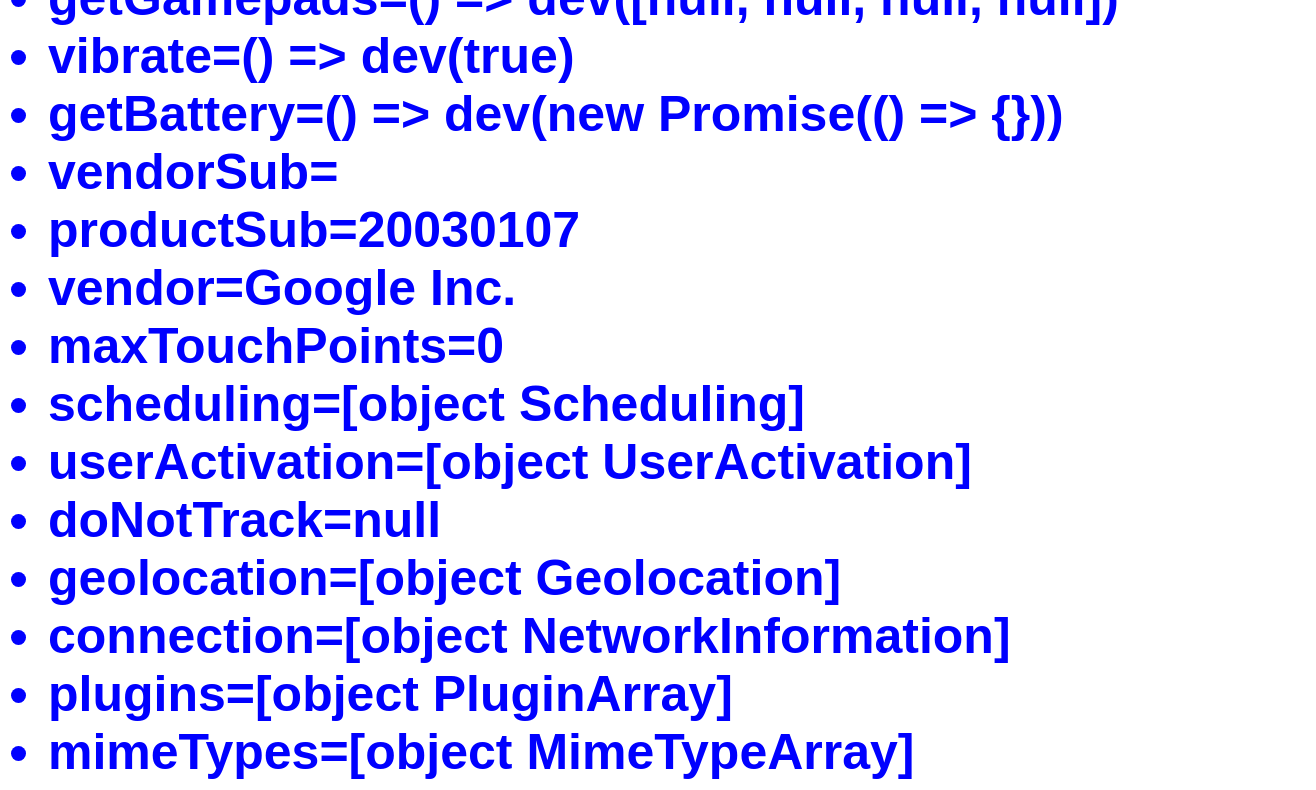
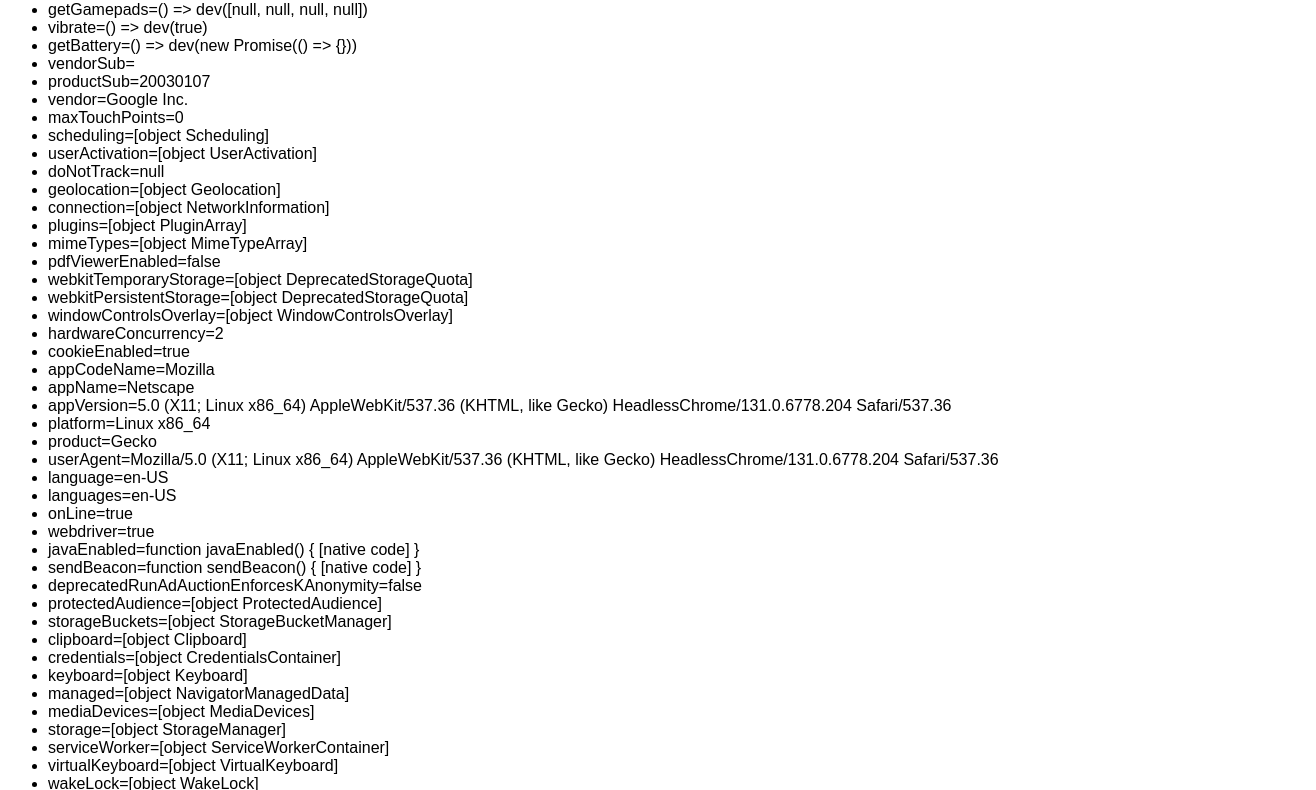
Before and after one commit to razzdrawon/TrainingJavascript, a website built with webpack: page labs/src/Intro/index.html in a window 1280 px wide. Shown: the part 81-871 px from the top of the page, 1316 px wide, since content can reach past the window. Built offline with nearby package versions, Linux system fonts and the light colour scheme.

Commit message:
channging title and info

```diff
--- a/labs/src/Intro/index.html
+++ b/labs/src/Intro/index.html
@@ -5,6 +5,7 @@
 </head>
 <body>
     <div id="main" style="font-weight: bold; font-size: 50px; color: blue"></div>
+    <div id="info"></div>
     <div id="number" style="font-weight: 800; font-size: 20px; color: orange"></div>
 </body>
 </html>
--- a/labs/src/Intro/index.js
+++ b/labs/src/Intro/index.js
@@ -58,4 +58,4 @@ for (let index = 1; index <= random; index++) {
 }
 
 document.getElementById("number").innerHTML = str;
-document.getElementById("main").innerHTML = getBrowserInfo();
+document.getElementById("info").innerHTML = getBrowserInfo();
```
Also changed, not shown: dist/bundle.js, dist/index.html.
